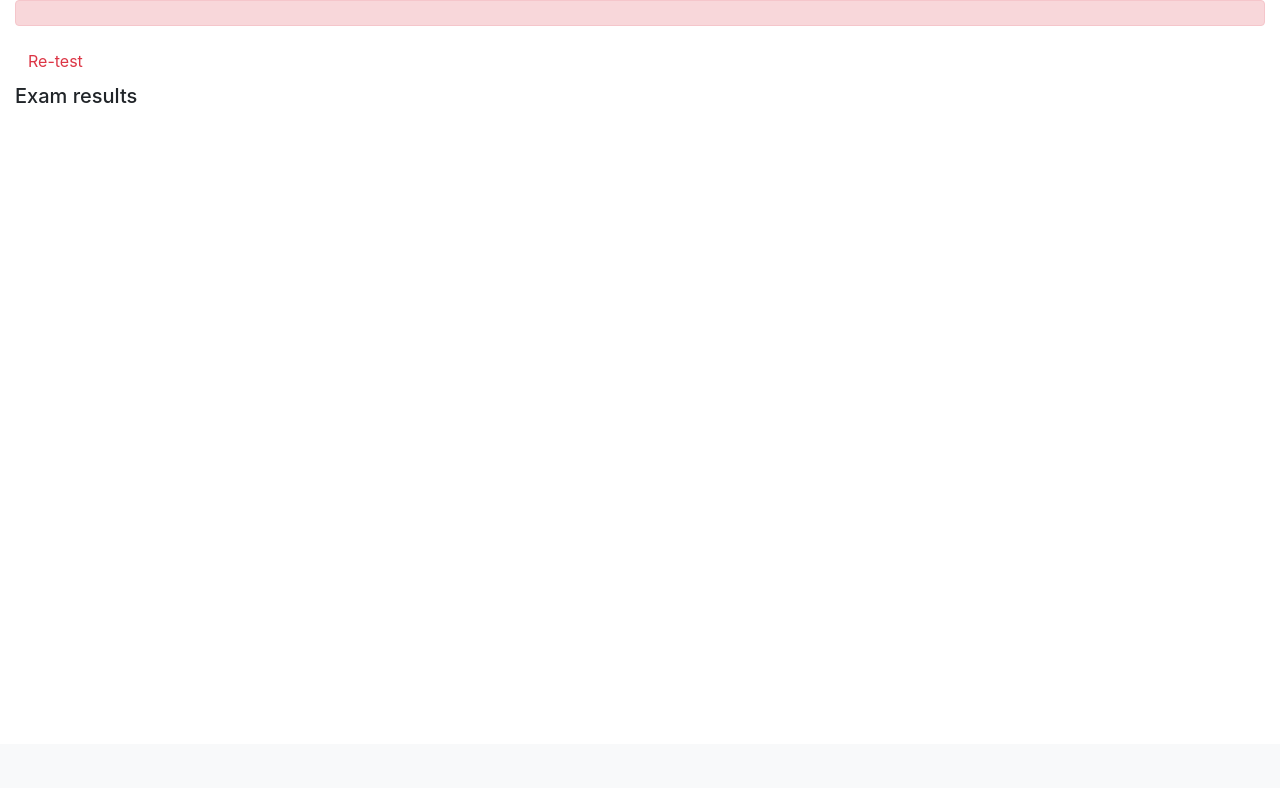
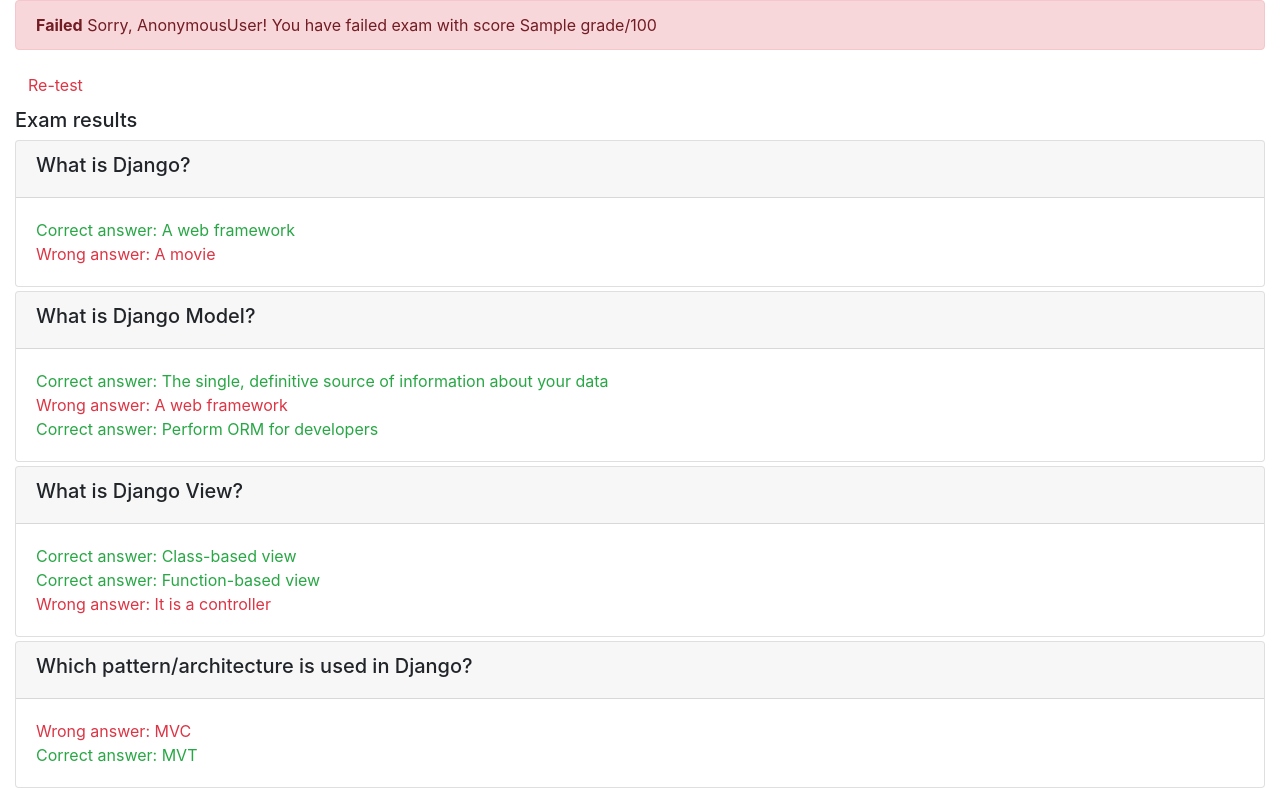
Before and after one commit to pblw96/onlinecourse, a Django app: template onlinecourse/templates/onlinecourse/exam_result_bootstrap.html in a window 1280 px wide. Shown: the part 56-844 px from the top of the page. Before the commit the page ends 159 px from the top, so only its background shows below. Run offline with Django 3.2, Linux system fonts and the light colour scheme; data comes from the database, SQL or seed files in the repository; both versions use the stored data as it was after the commit; tables that the repository leaves empty hold one stand-in row (values such as "Sample post"); the template is opened without the code that fills it: values that come from a table or form of the project are taken from there, most other values are stand-ins (such as "Sample title", 1, 10 or a date in 2020); some libraries are stand-ins or nearby versions.

Commit message:
Add submission and show_exam_result functionalities

```diff
--- a/onlinecourse/models.py
+++ b/onlinecourse/models.py
@@ -102,9 +102,8 @@ class Question(models.Model):
     lesson_id = models.ForeignKey(Course, on_delete = models.CASCADE)
 
     def is_get_score(self, selected_ids):
-        all_answers = self.choice_set.filter(is_correct=True).count()
-        selected_correct = self.choice_set.filter(is_correct=True, id__in=selected_ids).count()
-        if all_answers == selected_correct:
+        all_answers = self.choice_set.filter(is_correct=True)
+        if set(all_answers) == set(selected_ids):
             return True
         else:
             return False
--- a/onlinecourse/templates/onlinecourse/course_detail_bootstrap.html
+++ b/onlinecourse/templates/onlinecourse/course_detail_bootstrap.html
@@ -55,7 +55,7 @@
             <button type="button" class="btn btn-block btn-primary" data-toggle="collapse" data-target="#exam">Start Exam</button>
            <div id="exam" class="collapse">
 
-                <form id="questionform" action="" method="post">
+                <form id="questionform" action="{% url 'onlinecourse:submit' course_id=course.id%}" method="post">
                         {% for question in course.question_set.all %}
                             <div class="card mt-1">
                                 <div class="card-header"><h5>{{ question.question_text}}</h5></div>
--- a/onlinecourse/templates/onlinecourse/exam_result_bootstrap.html
+++ b/onlinecourse/templates/onlinecourse/exam_result_bootstrap.html
@@ -38,17 +38,37 @@
 <div class="container-fluid">
     {% if grade > 80 %}
     <div class="alert alert-success">
-       <!--HINT Display passed info -->
+       <b>Congratulations, {{user}}!</b> You have passed the exam and completed the course with score {{grade}}/100
     </div>
         {% else %}
         <div class="alert alert-danger">
-            <!--HINT Display failed info -->
+            <b>Failed</b> Sorry, {{user}}! You have failed exam with score {{grade}}/100
         </div>
         <a class="btn btn-link text-danger" href="{% url 'onlinecourse:course_details' course.id %}">Re-test</a>
         {% endif %}
         <div class="card-columns-vertical mt-1">
         <h5 class="">Exam results</h5>
-            <!--HINT Display exam results-->
+            {% for question in course.question_set.all  %}
+                <div class="card mt-1">
+                    <div class="card-header"><h5>{{ question.question_text}}</h5></div>
+                    {% csrf_token %}
+                    <div class="card-body">
+                        {% for choice in question.choice_set.all %}
+                            <div>
+                                {% if choice in choices and choice.is_correct %}
+                                        <p class="card-text text-success">Correct answer: {{ choice.choice_text }}</p>
+                                {% elif choice in choices and not choice.is_correct %}
+                                        <p class="card-text text-danger">Wrong answer: {{ choice.choice_text }}</p>
+                                {% elif choice not in choices and choice.is_correct %}
+                                        <p class="card-text text-warning">Not selected: {{ choice.choice_text }}</p>
+                                {% else %}
+                                        <p class="card-text ">{{ choice.choice_text }}</p>
+                                {% endif %}
+                            </div>
+                        {% endfor %}
+                    </div>
+                </div>
+            {% endfor %}
         </div>
     </div>
 </body>
--- a/onlinecourse/urls.py
+++ b/onlinecourse/urls.py
@@ -18,8 +18,9 @@ urlpatterns = [
     path('<int:course_id>/enroll/', views.enroll, name='enroll'),
 
     # <HINT> Create a route for submit view
-    path('<int:course_id>/submit', views.submit, name='submit')
+    path('<int:course_id>/submit/', views.submit, name='submit'),
 
     # <HINT> Create a route for show_exam_result view
+    path('course/<int:course_id>/submission/<int:submission_id>/result/', views.show_exam_result, name='exam_result')
 
  ] + static(settings.MEDIA_URL, document_root=settings.MEDIA_ROOT)
```
Also changed, not shown: onlinecourse/views.py (+27 -13 lines), db.sqlite3, onlinecourse/migrations/0002_submission.py (added), static/media/course_images/django_T9DEXLQ.png (added), static/media/course_images/download.png (deleted).
